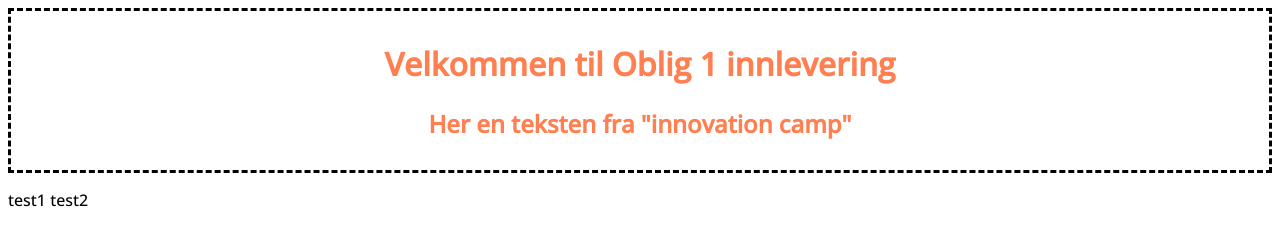
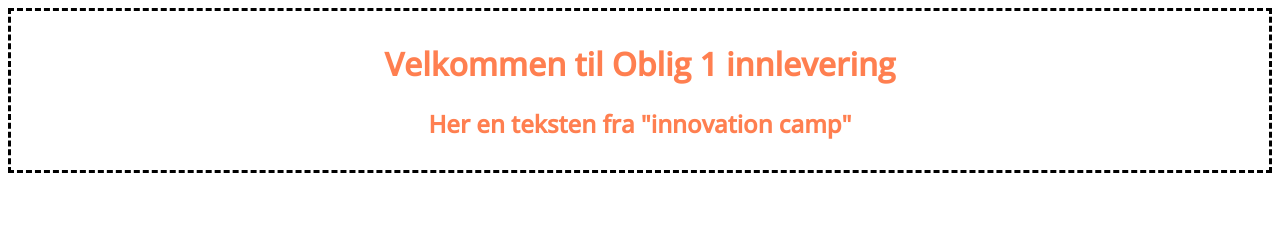
Before and after one commit to OsloMet-web/1stOblig-oblig-1-group-22, a plain HTML site: page Oblig-1-nettside/index.html in a window 1280 px wide. Drawn offline with nearby package versions, Linux system fonts and the light colour scheme.

Commit message:
versjon 9

```diff
--- a/Oblig-1-nettside/index.html
+++ b/Oblig-1-nettside/index.html
@@ -16,8 +16,7 @@
             <nav></nav>
         </header>
         <main>
-            <p> test1 test2
-            </p>
+
         </main>
     </body>
 </html>
```
